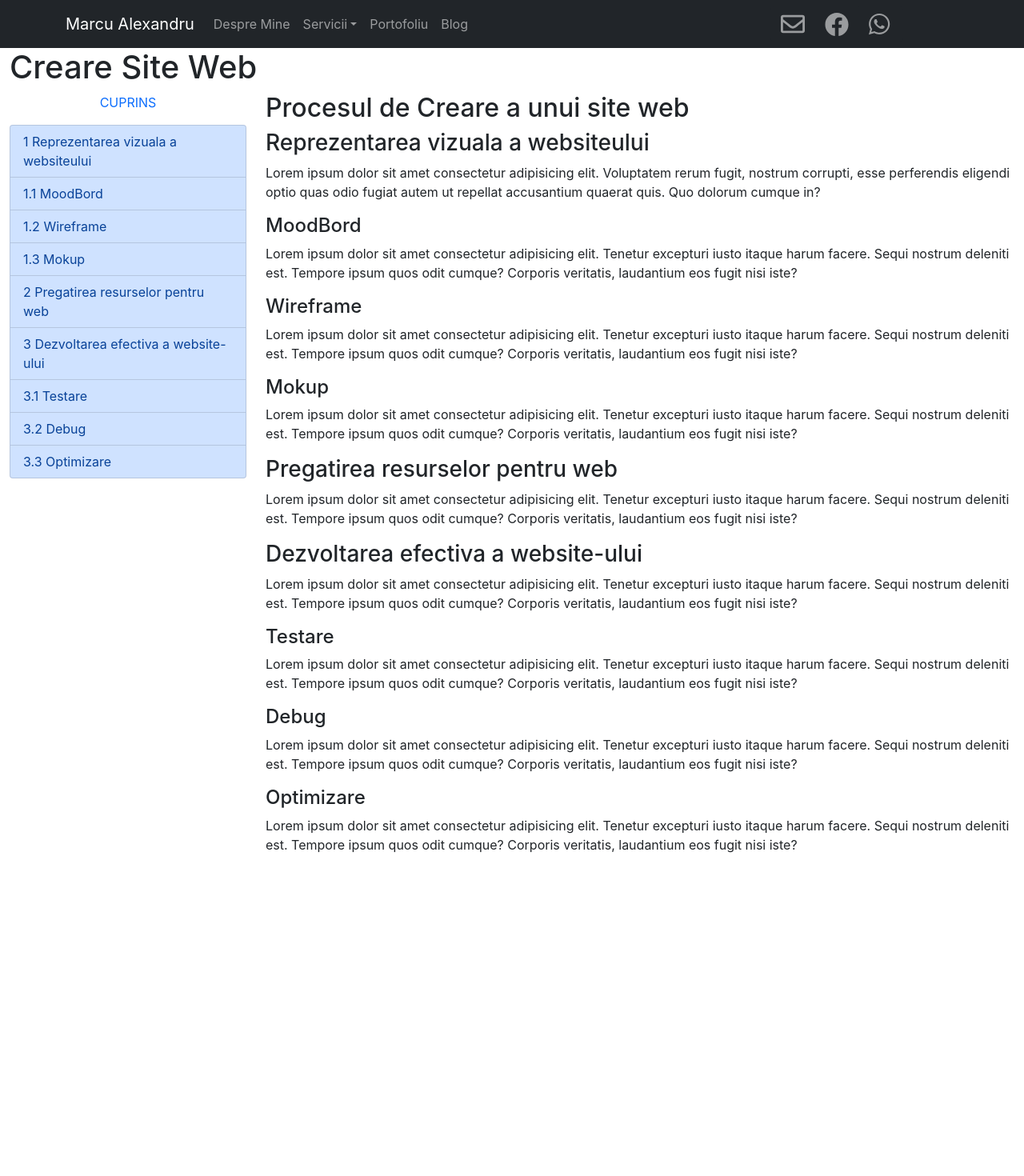
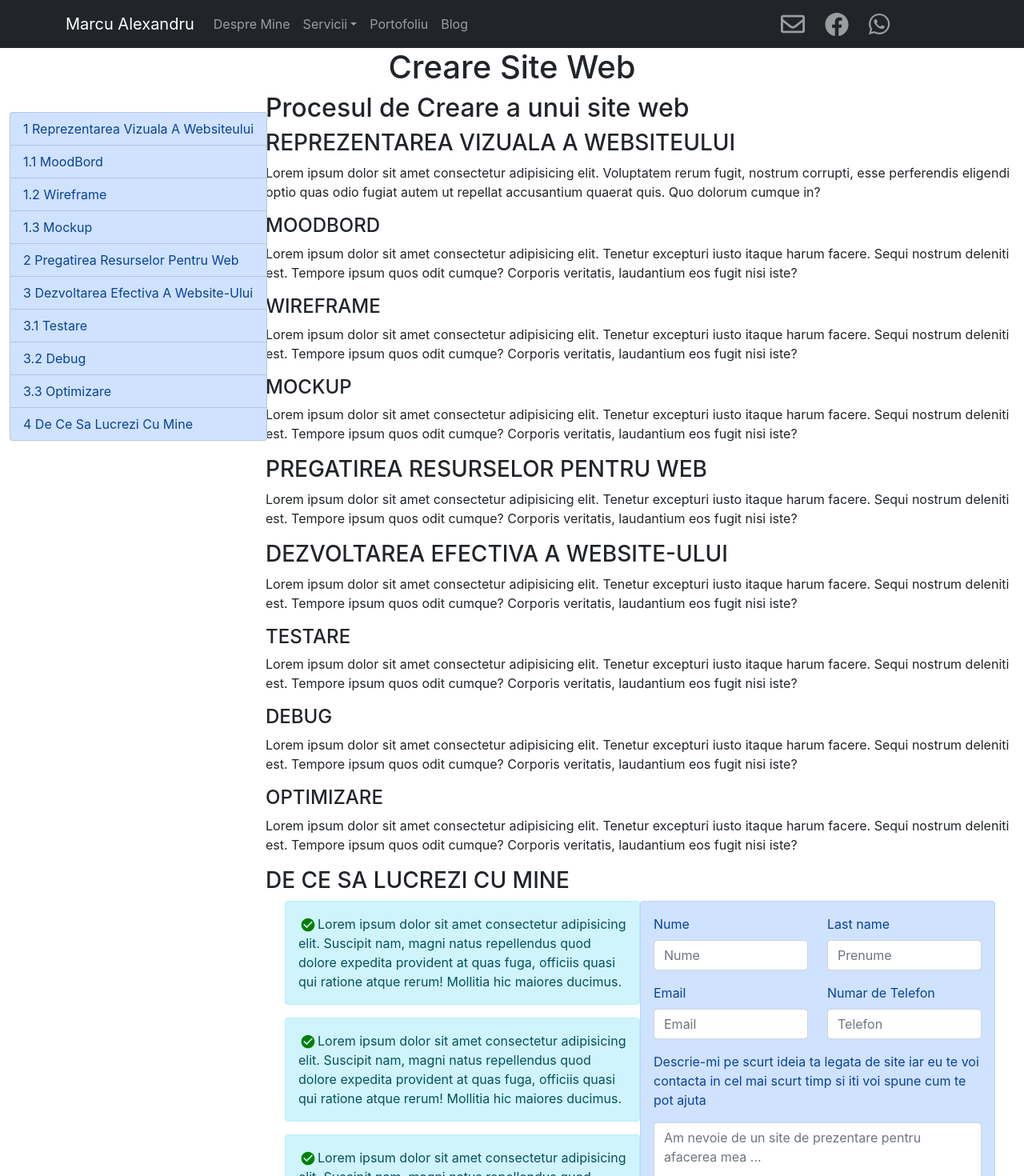
Before and after one commit to MarcGames1/MyNewWebsite, a Next.js app: page /creare-website in a window 1280 px wide. Shown: the top 1470 px of the page at 80% size. Before the commit the page ends 1084 px from the top, so only its background shows below. Built offline with nearby package versions, Linux system fonts and the light colour scheme.

Commit message:
finished pag 2

```diff
--- a/components/Cuprins/Cuprins.tsx
+++ b/components/Cuprins/Cuprins.tsx
@@ -11,13 +11,13 @@ function Cuprins (props: {
 
 
 
-    return(<>
-        <p className='text-primary text-center font-weight-bold text-uppercase'>Cuprins</p>
+    return(<div className='position-fixed' id="sticky-sidebar">
+    <br />
   <ListGroup>
-    {props.list.map((el, idx)=><ListGroup.Item active={props.active} action key={idx} variant="primary"> <a href={el.link}>{el.number} {el.name}</a></ListGroup.Item>)}
+    {props.list.map((el, idx)=><ListGroup.Item active={props.active} action key={idx} variant="primary"> <a className='text-capitalize' href ={el.link}>{el.number} {el.name}</a></ListGroup.Item>)}
   </ListGroup>
 
- </> )
+ </div> )
   }
 
 
--- a/components/Formular+Text/Formular+Text.tsx
+++ b/components/Formular+Text/Formular+Text.tsx
@@ -5,19 +5,9 @@ import Checkmark from "../SVG.components/checkmark"
 import LaptopContainer from "./laptop"
 
 
-const texte =[
-    'Afacerea ta online incepe cu un website modern',
-    'Dezvoltare Website in cel mai scurt timp dupa nevoile tale ',
-    'Optimizare Seo',
-    'Seo on page',
-    'Plan dedicat lunar pentru ca tu sa urci printre primele rezultate de cautare Google in cel mai scurt timp',
-    'Monitorizarea traficului si a comportamentului utilizatorilor prin Google Analitycs',
-    'Stabilire si implementare obiective in Google Analitycs',
-    'Conectare cu Google Search Console',
 
-]
 
-const FormularText = ()=>{
+const FormularText = (props: { text: string[] })=>{
 
 
     return(<>
@@ -27,7 +17,7 @@ const FormularText = ()=>{
 
 <Col className=" d-block d-sm-block d-md-inline-block" lg={6} sm={12}  md={6}>
 
-          {texte.map((text)=><Alert  variant='info' key={text}><Checkmark height={20} color={'green'}/>{text}</Alert>)}
+          {props.text.map((text)=><Alert  variant='info' key={text}><Checkmark height={20} color={'green'}/>{text}</Alert>)}
 
 </Col>
 
--- a/components/HeaderInFunctieDeCuprins/HeaderInFunctieDeCuprins.tsx
+++ b/components/HeaderInFunctieDeCuprins/HeaderInFunctieDeCuprins.tsx
@@ -6,11 +6,11 @@ import CuprinsElement from "../../Classes/CuprinsElement"
 const HeaderInFunctieDeCuprins=(props: CuprinsElement)=>{
 
 if(props.number.length === 3){
-    return(<h4 id={props.number}>{props.name}</h4>)
+    return(<h4 id={props.number}>{props.name.toUpperCase()}</h4>)
 }
 
 else{
-    return(<h3 id={props.number}>{props.name}</h3>)
+    return(<h3 id={props.number}>{props.name.toUpperCase()}</h3>)
 }
 
 }
--- a/pages/creare-website.tsx
+++ b/pages/creare-website.tsx
@@ -5,6 +5,7 @@ import Cuprins from "../components/Cuprins/Cuprins"
 import MainNav from "../components/navbar/mainNav"
 import WebsiteSvg from "../components/SVG.components/websitesvg"
 import HeaderInFunctieDeCuprins from "../components/HeaderInFunctieDeCuprins/HeaderInFunctieDeCuprins"
+import FormularText from "../components/Formular+Text/Formular+Text"
 
 
 
@@ -17,19 +18,25 @@ let cuprins =[
   new CuprinsElement('1', 'Reprezentarea vizuala a websiteului', '#1'),
   new CuprinsElement('1.1','MoodBord','#1.1'),
   new CuprinsElement('1.2','Wireframe','#1.2'),
-  new CuprinsElement('1.3','Mokup','#1.3'),
+  new CuprinsElement('1.3','mockup','#1.3'),
   new CuprinsElement('2','Pregatirea resurselor pentru web','#2'),
   new CuprinsElement('3','Dezvoltarea efectiva a website-ului','#3'),
   new CuprinsElement('3.1','Testare','#3.1'),
   new CuprinsElement('3.2','Debug','#3.2'),
-  new CuprinsElement('3.3','Optimizare','#3.3')
+  new CuprinsElement('3.3','Optimizare','#3.3'),
+  new CuprinsElement('4','De ce sa lucrezi cu mine', '#4' )
 ]
 
+const texte = [
+'Lorem ipsum dolor sit amet consectetur adipisicing elit. Suscipit nam, magni natus repellendus quod dolore expedita provident at quas fuga, officiis quasi qui ratione atque rerum! Mollitia hic maiores ducimus.',
+'Lorem ipsum dolor sit amet consectetur adipisicing elit. Suscipit nam, magni natus repellendus quod dolore expedita provident at quas fuga, officiis quasi qui ratione atque rerum! Mollitia hic maiores ducimus.',
+'Lorem ipsum dolor sit amet consectetur adipisicing elit. Suscipit nam, magni natus repellendus quod dolore expedita provident at quas fuga, officiis quasi qui ratione atque rerum! Mollitia hic maiores ducimus.',
 
+]
     return(<>
       <MainNav />
       <Container fluid>
-      <h1>Creare Site Web</h1>
+      <h1 className='text-center'>Creare Site Web</h1>
 <Row>
   <Col className='sticky-lg-top' lg={3}><Cuprins active={false} list={cuprins} /></Col>
   <Col> <article>
@@ -55,6 +62,10 @@ let cuprins =[
       <p>Lorem ipsum dolor sit amet consectetur adipisicing elit. Tenetur excepturi iusto itaque harum facere. Sequi nostrum deleniti est. Tempore ipsum quos odit cumque? Corporis veritatis, laudantium eos fugit nisi iste?</p>
       <HeaderInFunctieDeCuprins {...cuprins[8]} />
       <p>Lorem ipsum dolor sit amet consectetur adipisicing elit. Tenetur excepturi iusto itaque harum facere. Sequi nostrum deleniti est. Tempore ipsum quos odit cumque? Corporis veritatis, laudantium eos fugit nisi iste?</p>
+      <HeaderInFunctieDeCuprins {...cuprins[9]} />
+
+      <FormularText text={texte}/>
+
      </article></Col>
   {/* <Col></Col> */}
 </Row>
```
Also changed, not shown: pages/index.tsx (+11 -1 lines).
